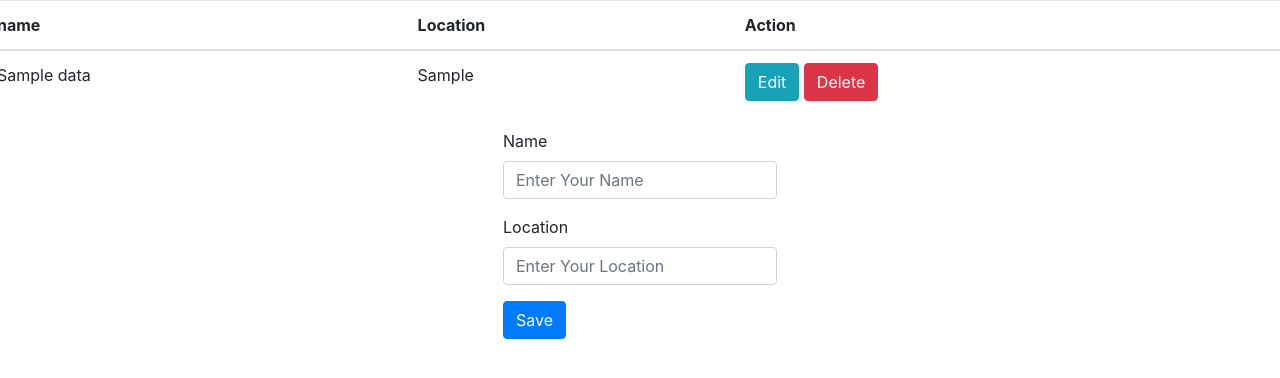
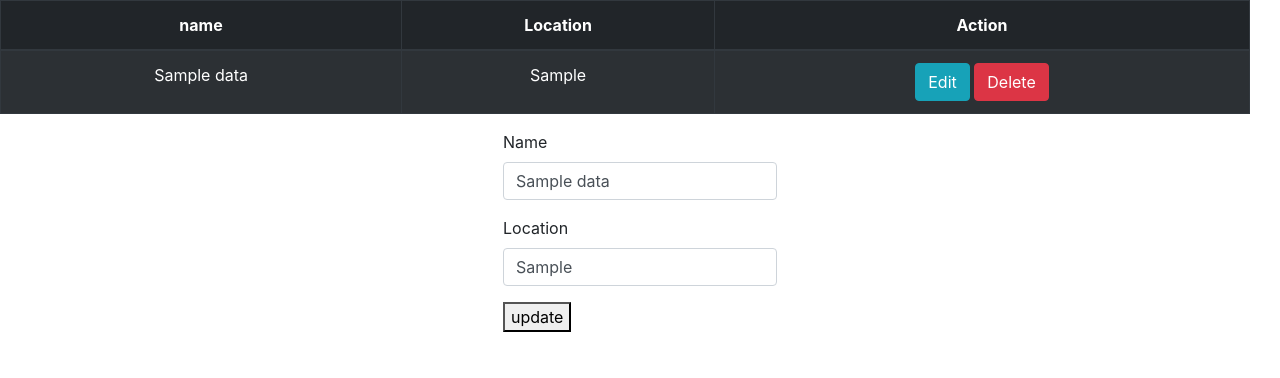
Before and after one commit to Sanjsigan/Php_crud1, a PHP site: page /index.php?edit=1 in a window 1280 px wide. Shown: the top 378 px of the page. Run offline with PHP 8.4, Linux system fonts and the light colour scheme; tables that the repository leaves empty or names only in its code hold one stand-in row (values such as "Sample post"); some libraries are stand-ins or nearby versions.

Commit message:
also finishes but have one small error;

```diff
--- a/index.php
+++ b/index.php
@@ -5,21 +5,29 @@
     <meta name="viewport" content="width=device-width, initial-scale=1.0">
     <title>PHP-CRUD</title>
     <!-- CSS only -->
-<link rel="stylesheet" href="https://stackpath.bootstrapcdn.com/bootstrap/4.5.0/css/bootstrap.min.css" integrity="sha384-9aIt2nRpC12Uk9gS9baDl411NQApFmC26EwAOH8WgZl5MYYxFfc+NcPb1dKGj7Sk" crossorigin="anonymous">
+    <link rel="stylesheet" href="https://maxcdn.bootstrapcdn.com/bootstrap/4.0.0/css/bootstrap.min.css" integrity="sha384-Gn5384xqQ1aoWXA+058RXPxPg6fy4IWvTNh0E263XmFcJlSAwiGgFAW/dAiS6JXm" crossorigin="anonymous">
 
 <!-- JS, Popper.js, and jQuery -->
-<script src="https://code.jquery.com/jquery-3.5.1.slim.min.js" integrity="sha384-DfXdz2htPH0lsSSs5nCTpuj/zy4C+OGpamoFVy38MVBnE+IbbVYUew+OrCXaRkfj" crossorigin="anonymous"></script>
-<script src="https://cdn.jsdelivr.net/npm/popper.js@1.16.0/dist/umd/popper.min.js" integrity="sha384-Q6E9RHvbIyZFJoft+2mJbHaEWldlvI9IOYy5n3zV9zzTtmI3UksdQRVvoxMfooAo" crossorigin="anonymous"></script>
-<script src="https://stackpath.bootstrapcdn.com/bootstrap/4.5.0/js/bootstrap.min.js" integrity="sha384-OgVRvuATP1z7JjHLkuOU7Xw704+h835Lr+6QL9UvYjZE3Ipu6Tp75j7Bh/kR0JKI" crossorigin="anonymous"></script>
+<script src="https://code.jquery.com/jquery-3.2.1.slim.min.js" integrity="sha384-KJ3o2DKtIkvYIK3UENzmM7KCkRr/rE9/Qpg6aAZGJwFDMVNA/GpGFF93hXpG5KkN" crossorigin="anonymous"></script>
+<script src="https://cdnjs.cloudflare.com/ajax/libs/popper.js/1.12.9/umd/popper.min.js" integrity="sha384-ApNbgh9B+Y1QKtv3Rn7W3mgPxhU9K/ScQsAP7hUibX39j7fakFPskvXusvfa0b4Q" crossorigin="anonymous"></script>
+<script src="https://maxcdn.bootstrapcdn.com/bootstrap/4.0.0/js/bootstrap.min.js" integrity="sha384-JZR6Spejh4U02d8jOt6vLEHfe/JQGiRRSQQxSfFWpi1MquVdAyjUar5+76PVCmYl" crossorigin="anonymous"></script>
 </head>
 <body>
 
 <?php require_once'process.php';?>
 
+<?php  if (isset($_SESSION['message'])):?>
+
+<div class="alert alert-<?=$_SESSION['msg_type'] ?>">
+
 <?php
+echo $_SESSION['message'];
+unset($_SESSION ['message']);
+?>
+</div>
+<?php endif?>
 
 
-?>
 
 <?php
 $mysqli = new mysqli("127.0.0.1", "root", "", "crud", 3308);
@@ -31,13 +39,13 @@ $result =$mysqli->query("SELECT * FROM data")or die ($mysqli->error);
 // pre_r($result->fetch_assoc());
 ?>
 
-<div class="row justify-content-center">
-<table class="table">
+<div class="row container-fluid ">
+<table class="table table-bordered table-striped text-center table-dark">
 <thead>
     <tr>
         <th>name</th>
         <th>Location</th>
-        <th colospan="2">Action</th>
+        <th colospan="0.25">Action</th>
     </tr>
 
 </thead>
@@ -51,7 +59,7 @@ while ($row =$result->fetch_assoc()):?>
 <a href="index.php?edit=<?php echo $row['id']; ?>"
 class="btn btn-info">Edit</a>
 
-<a href="process.php?delete=<?php echo $row['id']; ?>"
+<a href="index.php?delete=<?php echo $row['id']; ?>"
 class="btn btn-danger">Delete</a>
 
     </td>
@@ -62,18 +70,27 @@ class="btn btn-danger">Delete</a>
 
 
 <div class ="row justify-content-center">
-    <form action="process.php"method="POST">
+    <form action="index.php"method="POST">
     <div class="form-group">
     <label>Name</label>
-    <input type="text"name="name" class="form-control" placeholder="Enter Your Name">
+    <input type="text"name="name" class="form-control" value="<?php echo $name?>" placeholder="Enter Your Name">
     </div>
     <div class="form-group">
     <label>Location</label>
-    <input type="text"name="location" class="form-control"placeholder= "Enter Your Location">
+    <input type="text"name="location" class="form-control"   value="<?php echo $location?>"placeholder= "Enter Your Location">
     </div>
+
+    <?php
+      if($update==true):
+    ?>
+    <button type ="btn btn-info"type="submit" name="update">update</button>
+    <?php else :
+
+    ?>
     <div class="form-group">
     <button class ="btn btn-primary"type="submit" name="save">Save</button>
     </div>
+    <?php endif?>
 
     </form>
     </div>
--- a/process.php
+++ b/process.php
@@ -1,9 +1,14 @@
 <?php
+session_start();
 
 $mysqli = new mysqli("127.0.0.1", "root", "", "crud", 3308);
 if ($mysqli->connect_errno) {
     echo "Failed to connect to MySQL: (" . $mysqli->connect_errno . ") " . $mysqli->connect_error;
 }
+
+$update=false;
+$name='';
+$location='';
 
 
 if (isset($_POST['save'])){
@@ -29,3 +34,17 @@ if(isset($_GET['delete'])){
 
     header("location index.php");
 }
+
+if(isset($_GET['edit'])){
+    $id=$_GET['edit'];
+   $result= $mysqli->query("SELECT * FROM data WHERE id=$id")or die($mysqli->error);
+
+
+    if(count ($result)==1){
+        $row=$result->fetch_array();
+        $name=$row['name'];
+        $location=$row['location'];
+        $update=true;
+    }
+
+}
```
